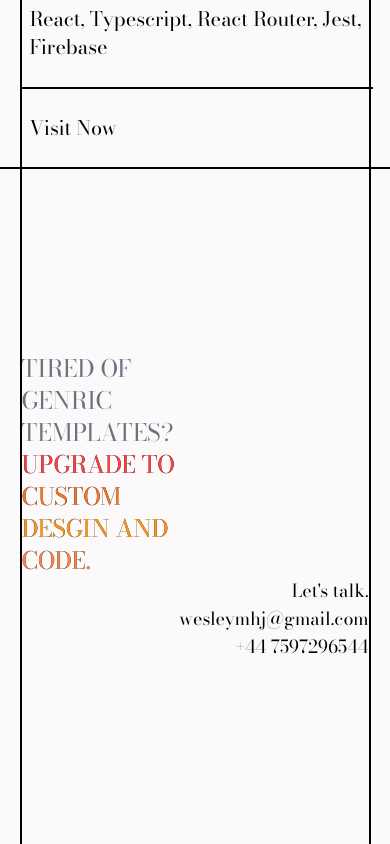
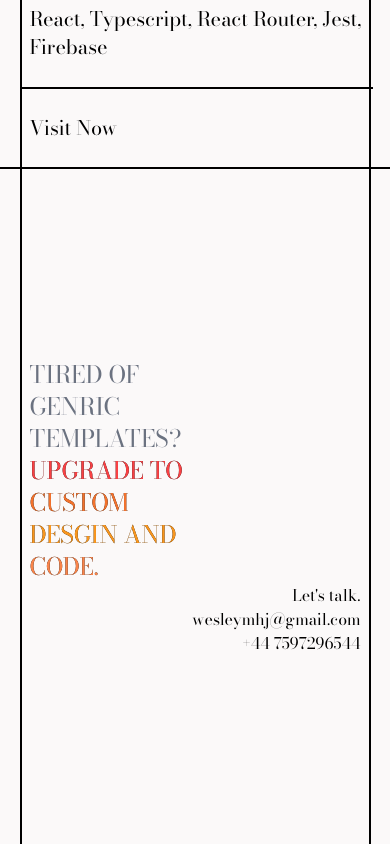
Before and after one commit to wecessary/personal-website-2023, a Next.js app: page / in a window 390 px wide. Shown: the part 3890-4734 px from the top of the page. Built offline with nearby package versions, Linux system fonts and the light colour scheme.

Commit message:
add padding and make small font smaller

```diff
--- a/src/components/cta/Cta.tsx
+++ b/src/components/cta/Cta.tsx
@@ -10,16 +10,17 @@ export const Cta = () => {
           textSize="lg"
           childPosition="flexColCenter"
           borderColour="border-black"
+          p="px-2"
         >
           <div className="text-gray-500">TIRED OF</div>
           <div className="text-gray-500">GENRIC</div>
           <div className="text-gray-500">TEMPLATES?</div>
           <Rainbow />
-          <div className="text-end text-lg md:text-2xl">{"Let's talk."}</div>
-          <div className="text-end text-lg md:text-2xl">
+          <div className="text-end text-base md:text-2xl">{"Let's talk."}</div>
+          <div className="text-end text-base md:text-2xl">
             wesleymhj@gmail.com
           </div>
-          <div className="text-end text-lg md:text-2xl">+44 7597296544</div>
+          <div className="text-end text-base md:text-2xl">+44 7597296544</div>
         </RowChildContainer>
       </section>
     </>
```
